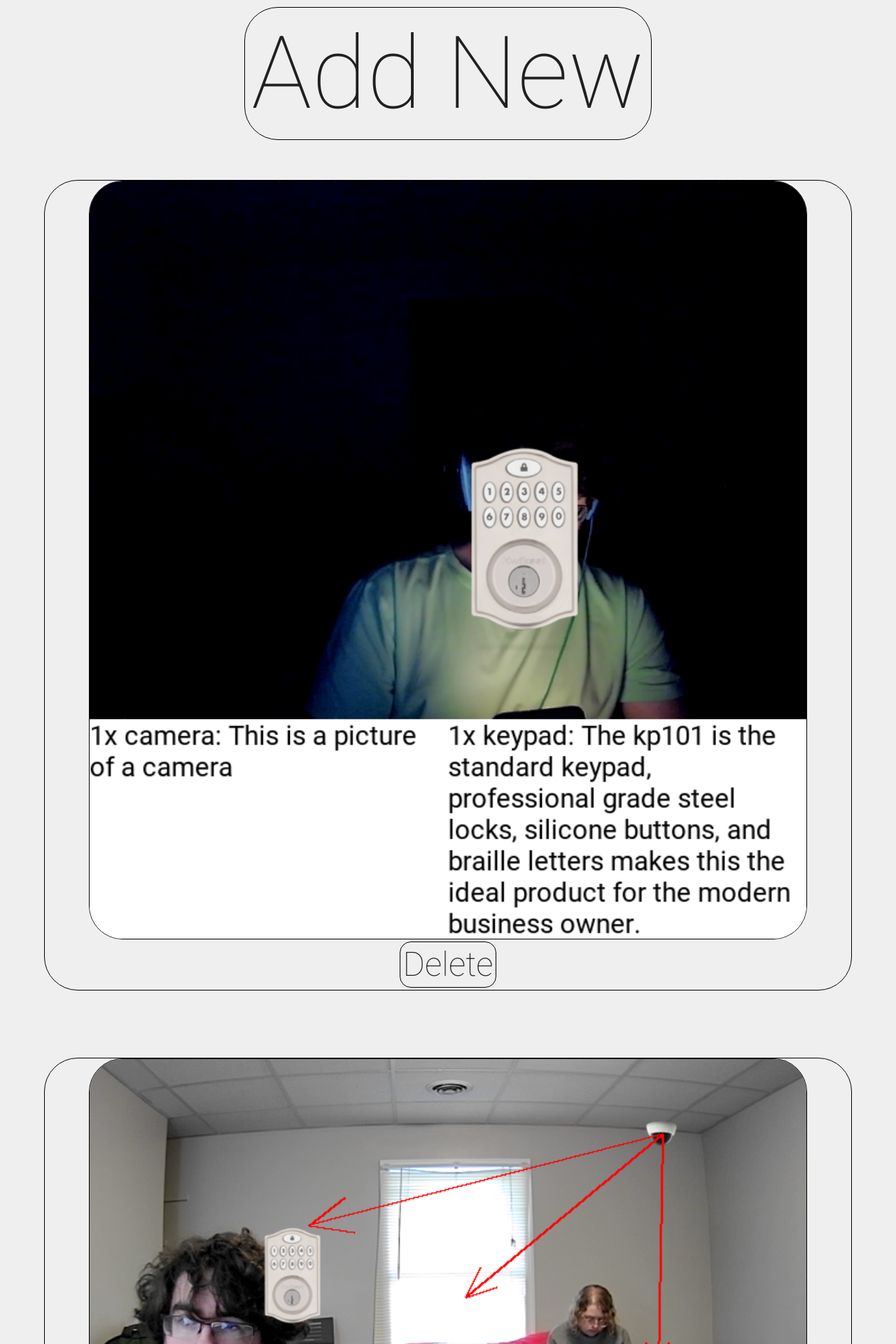
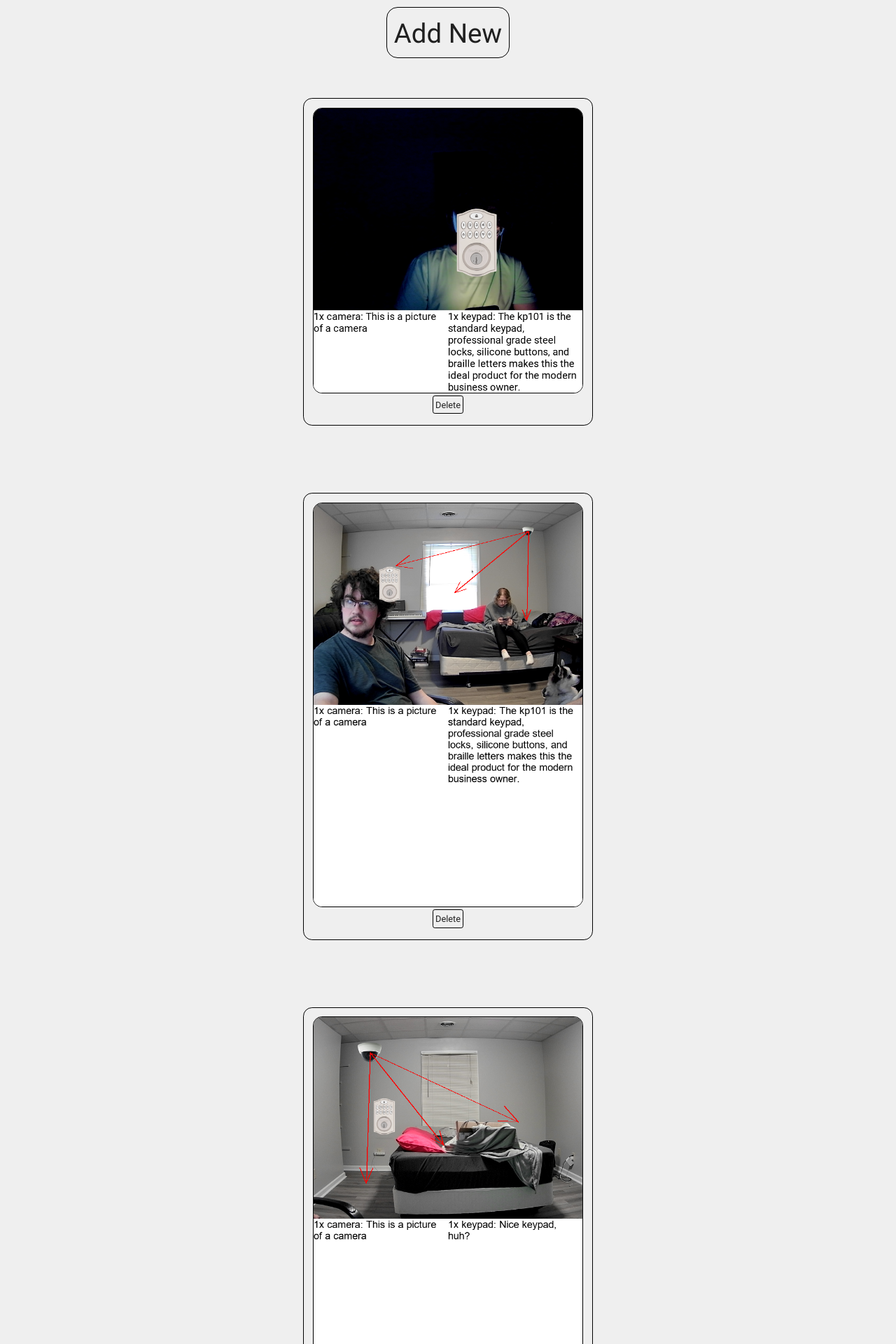
Before and after one commit to JMANN240/auto_presenter, a Flask app: page /gallery in a window 1280 px wide. Shown: the top 1920 px of the page at 70% size. Run offline with Flask 2, Linux system fonts and the light colour scheme; parts of the project's set-up code (start-up, migrations or seed data) failed here and were passed over.

Commit message:
desktop styling

```diff
--- a/static/css/styles.css
+++ b/static/css/styles.css
@@ -1,4 +1,20 @@
-@import url('https://fonts.googleapis.com/css2?family=Roboto:ital,wght@0,100;0,700;1,400&display=swap');
+@font-face {
+    font-family: "Roboto";
+    src: url("/static/roboto/roboto-regular.woff") format("woff");
+    font-weight: 400;
+}
+
+@font-face {
+    font-family: "Roboto";
+    src: url("/static/roboto/roboto-thin.woff") format("woff");
+    font-weight: 100;
+}
+
+@font-face {
+    font-family: "Roboto";
+    src: url("/static/roboto/roboto-bold.woff") format("woff");
+    font-weight: 700;
+}
 
 :root {
     --prim: #EFEFEF;
@@ -40,19 +56,21 @@ body {
     border-radius: 1vw;
     width: 30vw;
     min-height: 10vh;
+    font-weight: 100;
 }
 
+@media (orientation: portrait) {
     .gallery-card h1,
     .large-text {
-    font-size: 9rem;
-    border-radius: 3rem;
+        font-size: 18vw;
+        border-radius: 3vw;
         margin: 0.6rem;
         padding: 0.6rem;
     }
 
     .medium-text {
-    font-size: 6rem;
-    border-radius: 2rem;
+        font-size: 12vw;
+        border-radius: 2vw;
         margin: 0.4rem;
         padding: 0.4rem;
     }
@@ -60,11 +78,77 @@ body {
     .gallery-card p,
     .gallery-card button,
     .small-text {
-    font-size: 3rem;
-    border-radius: 1rem;
+        font-size: 6vw;
+        border-radius: 1vw;
         margin: 0.2rem;
         padding: 0.2rem;
     }
+
+    .gallery-card {
+        border: 1px solid black;
+        border-radius: 3vw;
+        width: 90vw;
+        margin: 3rem;
+        padding: 1vw;
+    }
+
+    .gallery-card img {
+        width: 80vw;
+        border: 1px solid black;
+        border-radius: 3vw;
+    }
+}
+
+@media (orientation: landscape) {
+    .gallery-card h1,
+    .large-text {
+        font-size: 3vw;
+        border-radius: 1.25vw;
+        margin: 0.6rem;
+        padding: 0.6rem;
+    }
+
+    .medium-text {
+        font-size: 2vw;
+        border-radius: 0.5vw;
+        margin: 0.4rem;
+        padding: 0.4rem;
+    }
+
+    .gallery-card p,
+    .gallery-card button,
+    .small-text {
+        font-size: 1vw;
+        border-radius: 0.25vw;
+        margin: 0.2rem;
+        padding: 0.2rem;
+    }
+
+    .options-button.small-text {
+        font-size: 3vw;
+        border-radius: 1.25vw;
+    }
+
+    .gallery-card {
+        border: 1px solid black;
+        border-radius: 1vw;
+        width: fit-content;
+        margin: 3rem;
+        padding: 1vw;
+    }
+
+    .gallery-card img {
+        width: 30vw;
+        border: 1px solid black;
+        border-radius: 1vw;
+    }
+
+    .gallery-card p {
+        width: 30vw;
+    }
+}
+
+
 
 .flex {
     display: flex;
@@ -152,19 +236,6 @@ button {
     border: none;
 }
 
-.gallery-card {
-    border: 1px solid black;
-    border-radius: 3rem;
-    width: 90vw;
-    margin: 3rem;
-}
-
-.gallery-card img {
-    width: 80vw;
-    border: 1px solid black;
-    border-radius: 3rem;
-}
-
 .floating {
     box-shadow: 0.5vw 0.5vw 1vw 0em var(--prim-darker), -0.5vw -0.5vw 1vw 0em var(--prim-lighter);
 }
```
Lines whose indentation alone changed are shown as unchanged.
